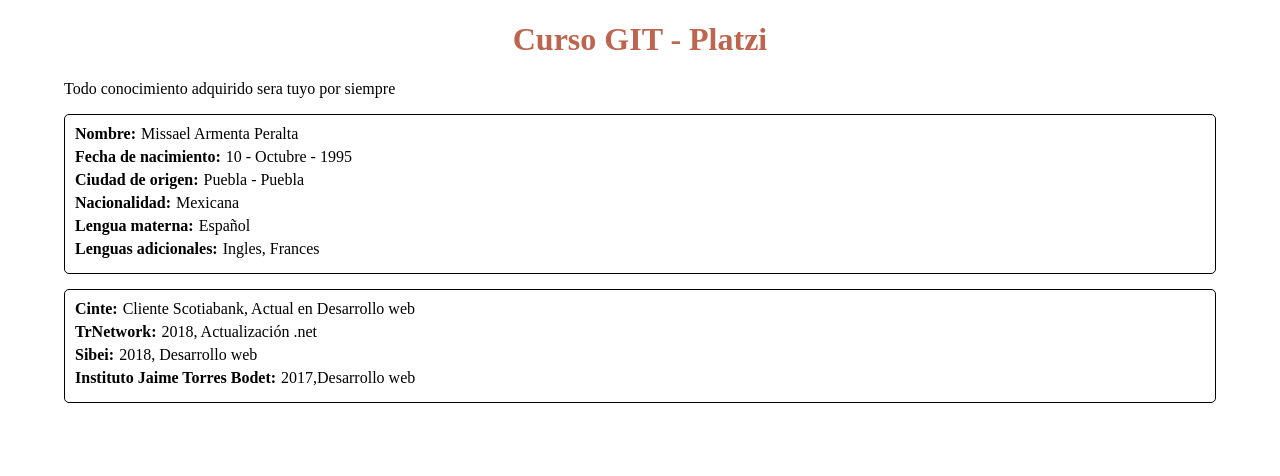
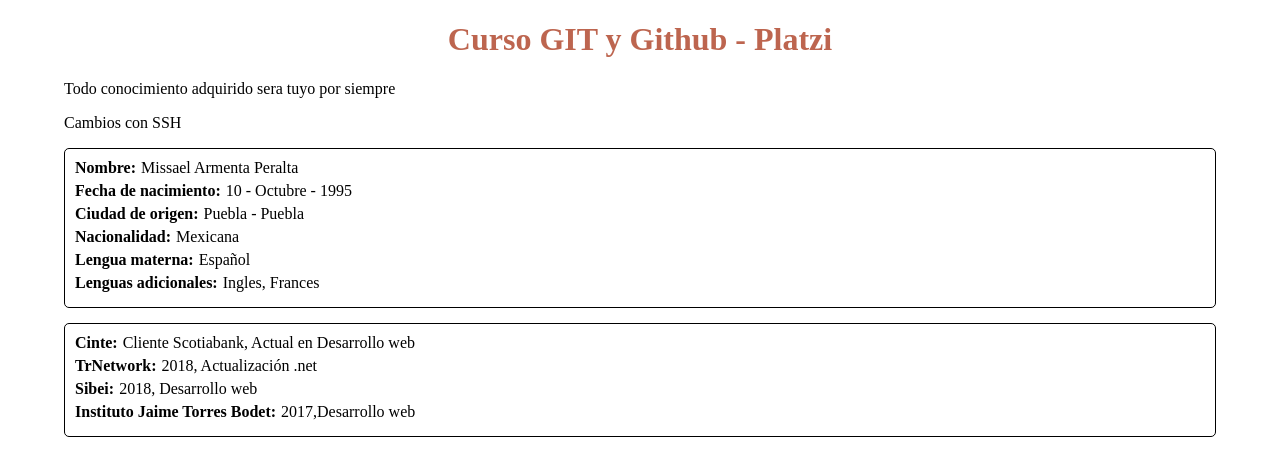
Before and after one commit to missael306/Git-Platzi, a plain HTML site: page index.html in a window 1280 px wide. Drawn offline with Linux system fonts and the light colour scheme.

Commit message:
Push con SSH

```diff
--- a/index.html
+++ b/index.html
@@ -7,8 +7,9 @@
     <link rel="stylesheet" href="css/style.css">
 </head>
 <body>
-    <h1>Curso GIT -  Platzi</h1>
+    <h1>Curso GIT y Github -  Platzi</h1>
     <p>Todo conocimiento adquirido sera tuyo por siempre</p>
+    <p>Cambios con SSH</p>
     <div id="datosBiograficos">
         <div class="row">
             <label>Nombre:</label><span>Missael Armenta Peralta</span>
```
